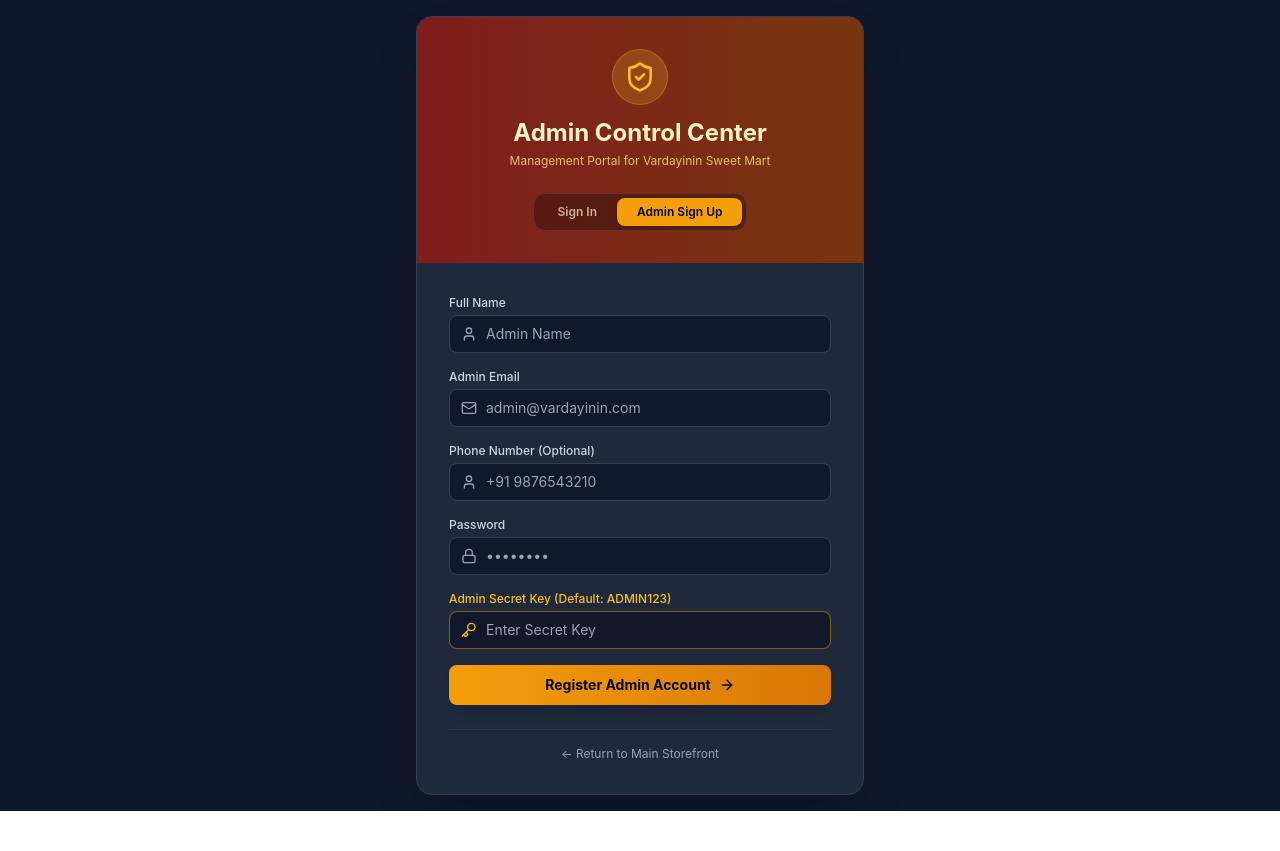
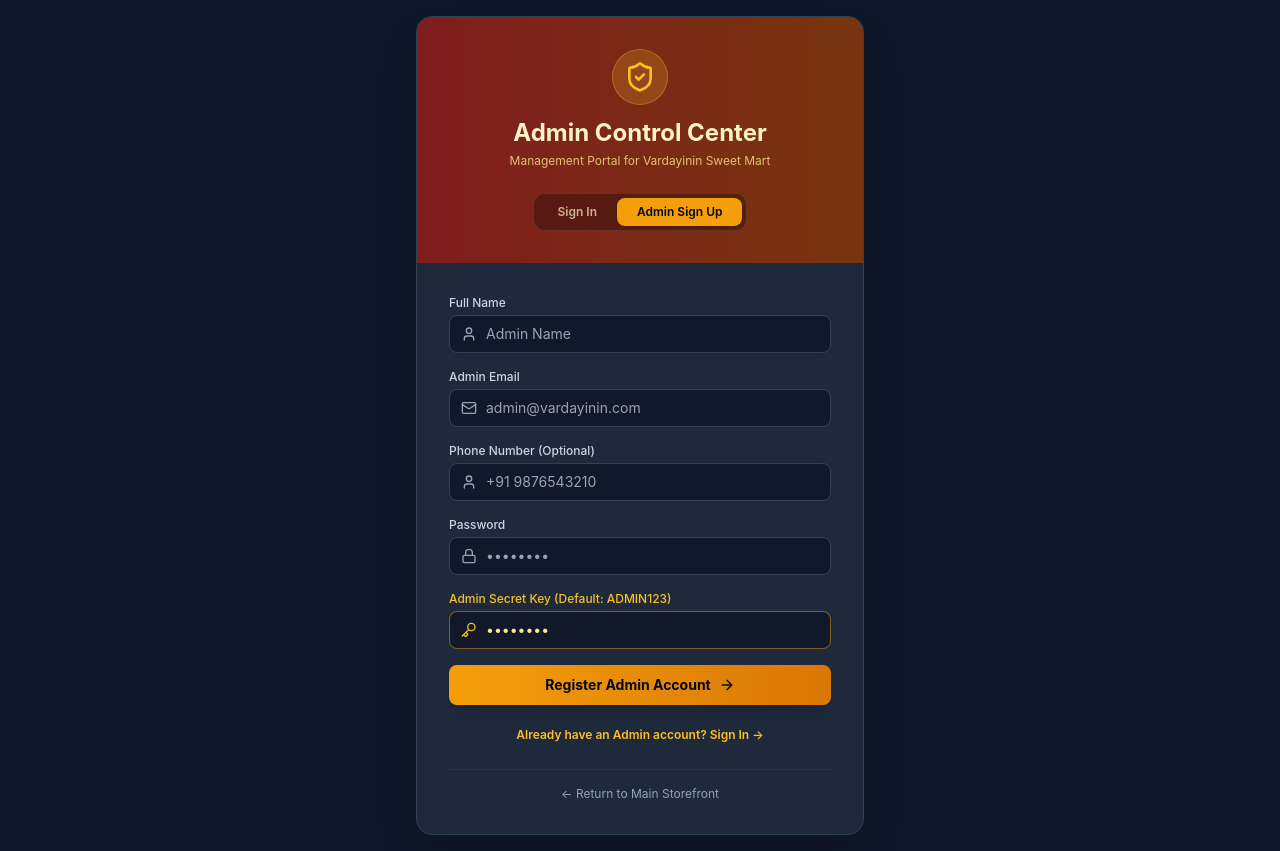
Before and after one commit to sukhadiyapratik222-dotcom/vardayini-sweet-mart, a Next.js app in the folder frontend/: page /admin/login in a window 1280 px wide. Both pictures are taken after a click on the button "Admin Sign Up". Before the commit the page ends 811 px from the top, so only its background shows below. Built offline with nearby package versions, Linux system fonts and the light colour scheme; no server answers.

Commit message:
fix: Admin Sign Up tab & mode switcher links working smoothly with prefilled secret key

```diff
--- a/frontend/app/admin/login/page.tsx
+++ b/frontend/app/admin/login/page.tsx
@@ -14,7 +14,7 @@
   const [email, setEmail] = useState("");
   const [phone, setPhone] = useState("");
   const [password, setPassword] = useState("");
-  const [adminSecret, setAdminSecret] = useState("");
+  const [adminSecret, setAdminSecret] = useState("ADMIN123");
   const [error, setError] = useState<string | null>(null);
   const [loading, setLoading] = useState(false);
   const router = useRouter();
@@ -231,6 +231,27 @@
             </button>
           </form>
 
+          {/* Direct Mode Switcher Link */}
+          <div className="mt-4 text-center">
+            {mode === "login" ? (
+              <button
+                type="button"
+                onClick={() => { setMode("signup"); setError(null); }}
+                className="text-xs text-amber-400 hover:underline font-semibold"
+              >
+                Need to create a new Admin account? Click to Register →
+              </button>
+            ) : (
+              <button
+                type="button"
+                onClick={() => { setMode("login"); setError(null); }}
+                className="text-xs text-amber-400 hover:underline font-semibold"
+              >
+                Already have an Admin account? Sign In →
+              </button>
+            )}
+          </div>
+
           <div className="mt-6 pt-4 border-t border-slate-700/60 text-center text-xs text-slate-400">
             <Link href="/" className="hover:text-amber-400 transition">
               ← Return to Main Storefront
```
